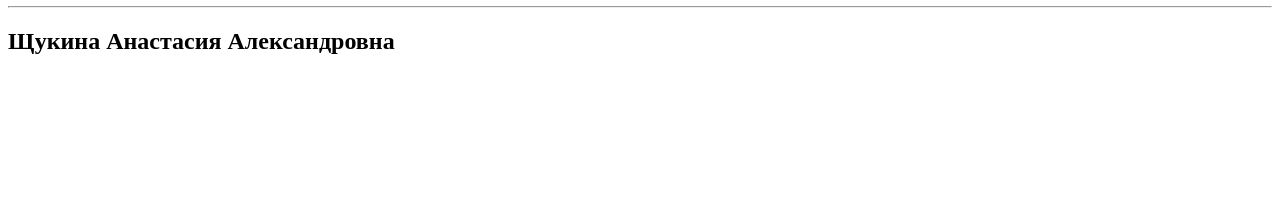
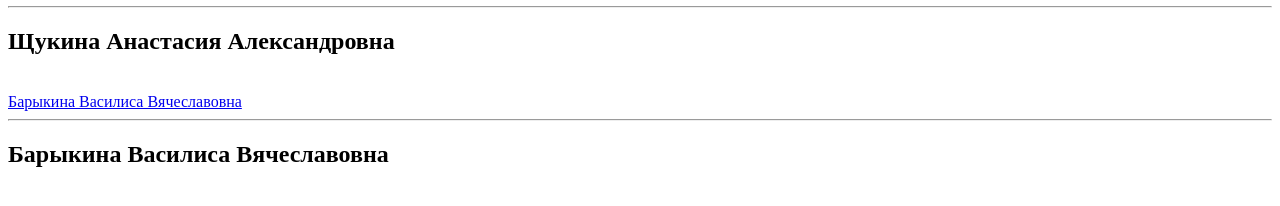
Before and after one commit to MatildaDec/Barykina_Shchukina_Lab7, a plain HTML site: page index.htm in a window 1280 px wide. Shown: the part 100-306 px from the top of the page. Drawn offline with Linux system fonts and the light colour scheme.

Commit message:
Барыкина В.В. добавила свой раздел и ссылку в оглавление

```diff
--- a/index.htm
+++ b/index.htm
@@ -15,6 +15,11 @@
     <h2>Щукина Анастасия Александровна</h2>
 
     <!-- Здесь будут следующие изменения раздела Щукиной -->
-
+    <br>
+    <a href="#BarykinaVV">Барыкина Василиса Вячеславовна</a>
+    <hr>
+    <a name="BarykinaVV"></a>
+    <h2>Барыкина Василиса Вячеславовна</h2>
+    <!-- Конец раздела Барыкиной -->
 </body>
 </html>
```
